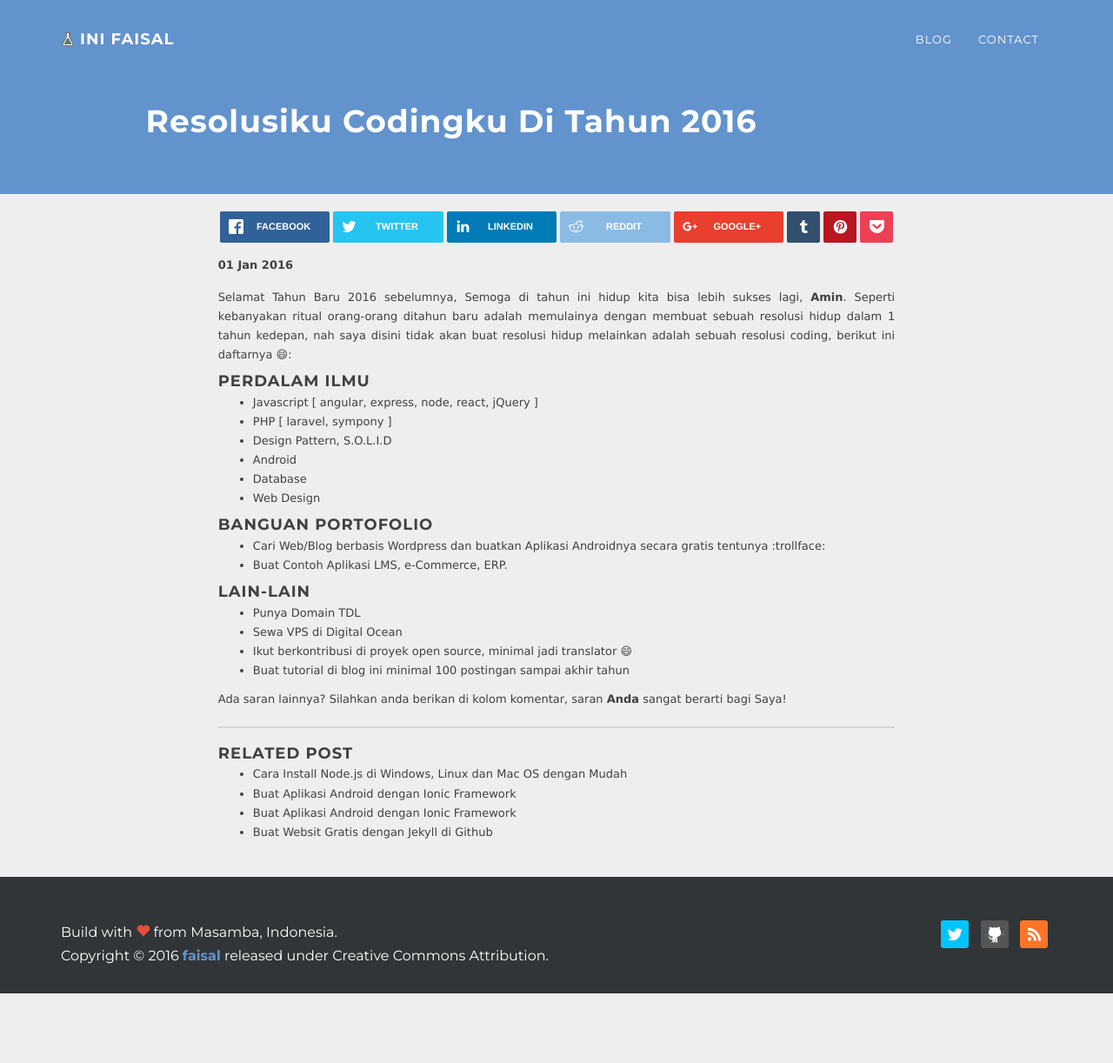
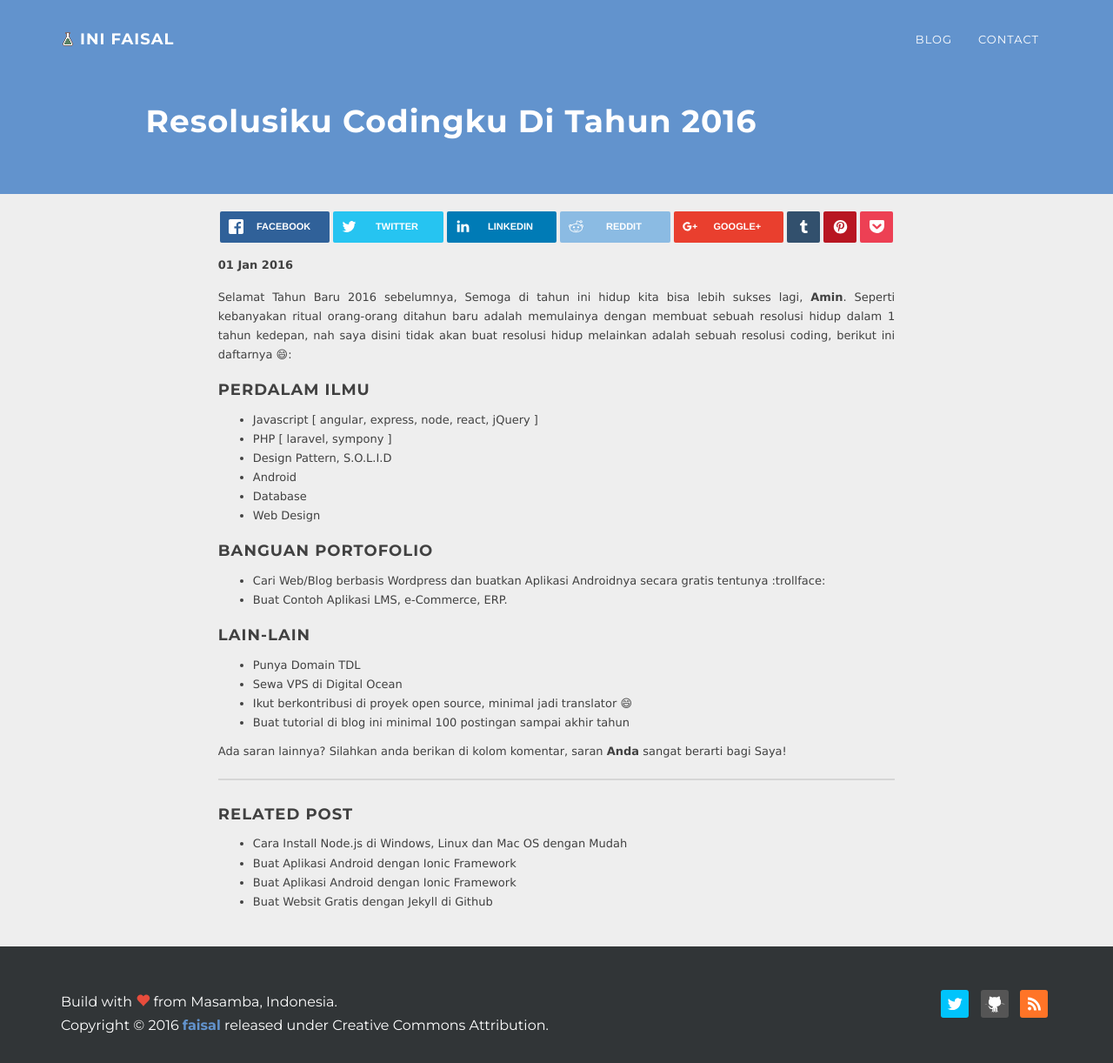
Before and after one commit to inifaisal/inifaisal.github.io, a Jekyll site: the page built from _posts/2016-01-01-resolusi-codingku-di-tahun-2016.md, in a window 1280 px wide and 1222 px high. Shown: the whole window at 87% size. Built offline with Jekyll 4.4.1, drawn with Linux system fonts in a browser that asks for light colours; nearby versions of some CDN libraries; emoji names are drawn with the system emoji font; comment, search, counter and statistics services are not loaded.

Commit message:
add padding on header tag view in content

```diff
--- a/css/style.scss
+++ b/css/style.scss
@@ -305,6 +305,9 @@ hr{
         padding-left: 100px;
         padding-right: 100px;
     }
+    h3, h4, h5, h6 {
+        padding: 10px 0;
+    }
     img {
         display: block;
         max-width: 100%;
@@ -409,7 +412,7 @@ hr{
         color: #fafafa;
         background: $page-resume;
         &:hover {
-            opacity: 0.7;
+            background: darken($page-resume, 5%);
         }
     }
 }
```
